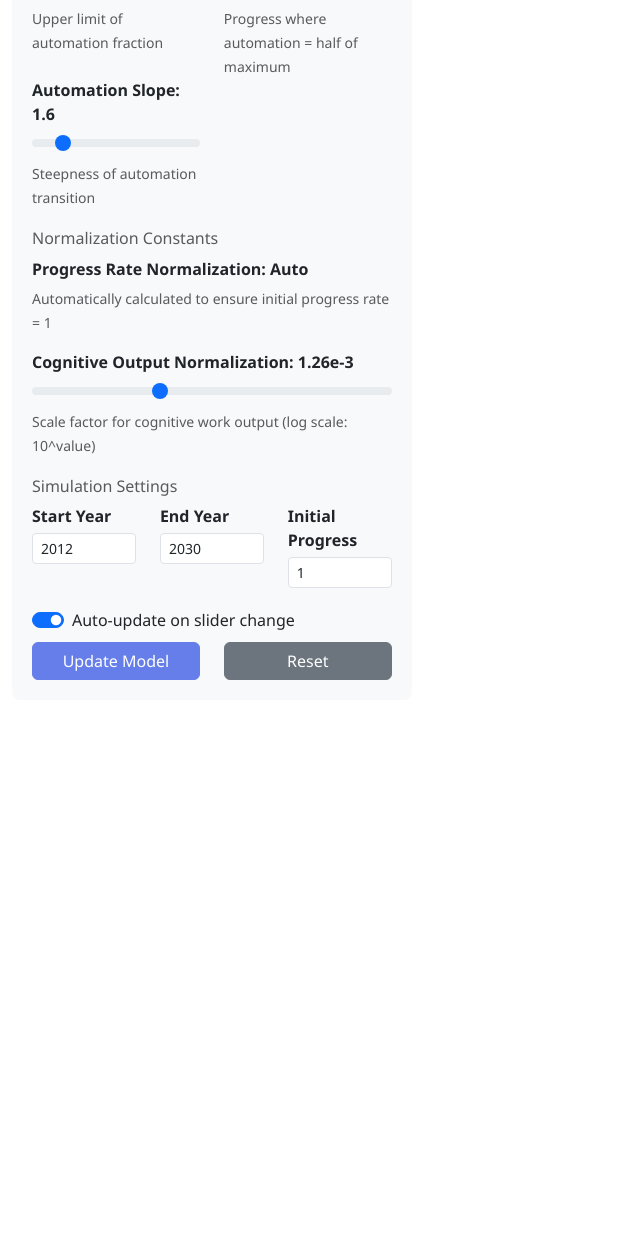
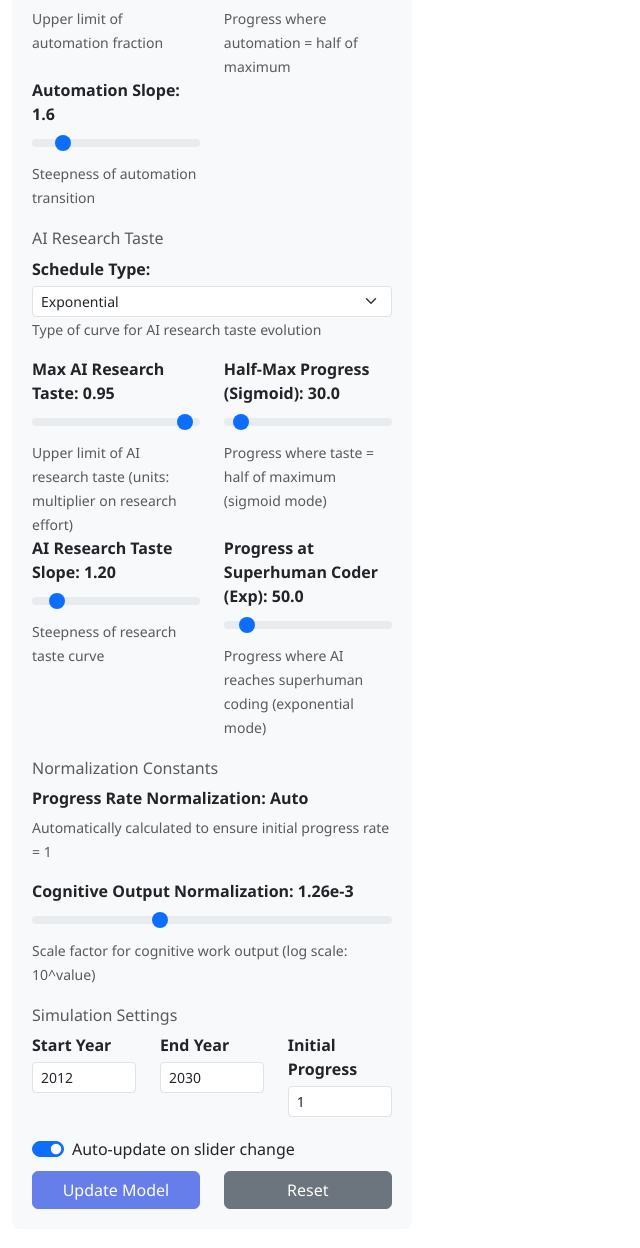
Before and after one commit to brendanhalstead/ai-progress-rates, a Flask app: page / in a window 1280 px wide. Shown: the part 842-2090 px from the top of the page, without its empty margins (0-640 px from the left). Run offline with Flask 2, Linux system fonts and the light colour scheme; some libraries are stand-ins or nearby versions.

Commit message:
research taste v3 (crude input methods)

```diff
--- a/app.py
+++ b/app.py
@@ -787,7 +787,12 @@ def params_to_dict(params: Parameters):
         'automation_slope': params.automation_slope,
         'progress_rate_normalization': params.progress_rate_normalization,
         'cognitive_output_normalization': params.cognitive_output_normalization,
-        'zeta': params.zeta
+        'zeta': params.zeta,
+        'ai_research_taste_at_superhuman_coder': params.ai_research_taste_at_superhuman_coder,
+        'progress_at_half_ai_research_taste': params.progress_at_half_ai_research_taste,
+        'ai_research_taste_slope': params.ai_research_taste_slope,
+        'taste_schedule_type': params.taste_schedule_type,
+        'progress_at_sc': params.progress_at_sc
     }
 
 
@@ -972,6 +977,7 @@ def get_parameter_config():
             'bounds': cfg.PARAMETER_BOUNDS,
             'defaults': cfg.DEFAULT_PARAMETERS,
             'validation_thresholds': cfg.PARAM_VALIDATION_THRESHOLDS,
+            'taste_schedule_types': cfg.TASTE_SCHEDULE_TYPES,
             'descriptions': {
                 'rho_cognitive': {
                     'name': 'Cognitive Elasticity (ρ_cognitive)',
@@ -1021,6 +1027,31 @@ def get_parameter_config():
                 'progress_rate_normalization': {
                     'name': 'Progress Rate Normalization',
                     'description': 'Normalization factor for progress rates (auto-calculated)',
+                    'units': 'dimensionless'
+                },
+                'ai_research_taste_at_superhuman_coder': {
+                    'name': 'Max AI Research Taste',
+                    'description': 'AI research taste when AI reaches superhuman coding ability',
+                    'units': 'fraction'
+                },
+                'progress_at_half_ai_research_taste': {
+                    'name': 'Half-Max AI Research Taste Progress',
+                    'description': 'Progress level at 50% of max AI research taste (sigmoid mode)',
+                    'units': 'dimensionless'
+                },
+                'ai_research_taste_slope': {
+                    'name': 'AI Research Taste Slope',
+                    'description': 'Steepness of AI research taste curve',
+                    'units': 'dimensionless'
+                },
+                'taste_schedule_type': {
+                    'name': 'AI Research Taste Schedule Type',
+                    'description': 'Type of curve for AI research taste evolution',
+                    'units': 'categorical'
+                },
+                'progress_at_sc': {
+                    'name': 'Progress at Superhuman Coder',
+                    'description': 'Progress level where AI reaches superhuman coding ability (exponential mode)',
                     'units': 'dimensionless'
                 }
             }
@@ -1538,7 +1569,12 @@ def get_default_data():
             'automation_slope': params.automation_slope,
             'progress_rate_normalization': params.progress_rate_normalization,
             'cognitive_output_normalization': params.cognitive_output_normalization,
-            'zeta': params.zeta
+            'zeta': params.zeta,
+            'ai_research_taste_at_superhuman_coder': params.ai_research_taste_at_superhuman_coder,
+            'progress_at_half_ai_research_taste': params.progress_at_half_ai_research_taste,
+            'ai_research_taste_slope': params.ai_research_taste_slope,
+            'taste_schedule_type': params.taste_schedule_type,
+            'progress_at_sc': params.progress_at_sc
         }
     })
 
--- a/templates/index.html
+++ b/templates/index.html
@@ -189,6 +189,45 @@
                                 </div>
                             </div>
 
+                            <!-- AI Research Taste Parameters -->
+                            <div class="param-group">
+                                <h6 class="text-muted">AI Research Taste</h6>
+
+                                <div class="mb-3">
+                                    <label class="param-label">Schedule Type:</label>
+                                    <select class="form-select form-select-sm" id="taste_schedule_type">
+                                        <option value="exponential">Exponential</option>
+                                        <option value="sigmoid">Sigmoid</option>
+                                    </select>
+                                    <small class="text-muted">Type of curve for AI research taste evolution</small>
+                                </div>
+
+                                <div class="row">
+                                    <div class="col-6">
+                                        <label class="param-label">Max AI Research Taste: <span id="ai_research_taste_at_superhuman_coder_val">Loading...</span></label>
+                                        <input type="range" class="range-input form-range" id="ai_research_taste_at_superhuman_coder" step="0.01">
+                                        <small class="text-muted">Upper limit of AI research taste (units: multiplier on research effort)</small>
+                                    </div>
+                                    <div class="col-6">
+                                        <label class="param-label">Half-Max Progress (Sigmoid): <span id="progress_at_half_ai_research_taste_val">Loading...</span></label>
+                                        <input type="range" class="range-input form-range" id="progress_at_half_ai_research_taste" step="1">
+                                        <small class="text-muted">Progress where taste = half of maximum (sigmoid mode)</small>
+                                    </div>
+                                </div>
+
+                                <div class="row">
+                                    <div class="col-6">
+                                        <label class="param-label">AI Research Taste Slope: <span id="ai_research_taste_slope_val">Loading...</span></label>
+                                        <input type="range" class="range-input form-range" id="ai_research_taste_slope" step="0.1">
+                                        <small class="text-muted">Steepness of research taste curve</small>
+                                    </div>
+                                    <div class="col-6">
+                                        <label class="param-label">Progress at Superhuman Coder (Exp): <span id="progress_at_sc_val">Loading...</span></label>
+                                        <input type="range" class="range-input form-range" id="progress_at_sc" step="1">
+                                        <small class="text-muted">Progress where AI reaches superhuman coding (exponential mode)</small>
+                                    </div>
+                                </div>
+                            </div>
 
 
                             <!-- Normalization Parameters -->
@@ -484,21 +523,30 @@
             const parameterIds = [
                 'rho_cognitive', 'rho_progress', 'alpha', 'software_progress_share',
                 'automation_fraction_at_superhuman_coder', 'progress_at_half_sc_automation',
-                'automation_slope', 'cognitive_output_normalization', 'zeta'
+                'automation_slope', 'cognitive_output_normalization', 'zeta',
+                'ai_research_taste_at_superhuman_coder', 'progress_at_half_ai_research_taste',
+                'ai_research_taste_slope', 'taste_schedule_type', 'progress_at_sc'
             ];
 
             parameterIds.forEach(id => {
                 const element = $('#' + id);
                 if (element.length) {
-                    let value = parseFloat(element.val());
-
-                    // Special handling for cognitive output normalization (convert from log scale)
-                    if (id === 'cognitive_output_normalization') {
-                        value = Math.pow(10, value);
-                    }
-
-                    // Validate that the value is a finite number
-                    if (!isFinite(value)) {
+                    let value;
+
+                    // Special handling for string parameters
+                    if (id === 'taste_schedule_type') {
+                        value = element.val(); // Keep as string
+                    } else {
+                        value = parseFloat(element.val());
+
+                        // Special handling for cognitive output normalization (convert from log scale)
+                        if (id === 'cognitive_output_normalization') {
+                            value = Math.pow(10, value);
+                        }
+                    }
+
+                    // Validate numeric parameters only
+                    if (id !== 'taste_schedule_type' && !isFinite(value)) {
                         console.warn(`Invalid value for ${id}: ${element.val()}, using fallback`);
                         // Use fallback from parameter config or hardcoded value
                         if (parameterConfig && parameterConfig.defaults && parameterConfig.defaults[id] !== undefined) {
@@ -509,9 +557,20 @@
                                 'rho_cognitive': -2, 'rho_progress': -0.1, 'alpha': 0.5,
                                 'software_progress_share': 0.5, 'automation_fraction_at_superhuman_coder': 0.99,
                                 'progress_at_half_sc_automation': 18.0, 'automation_slope': 1.6,
-                                'cognitive_output_normalization': 1, 'zeta': 0.4
+                                'cognitive_output_normalization': 1, 'zeta': 0.4,
+                                'ai_research_taste_at_superhuman_coder': 0.95, 'progress_at_half_ai_research_taste': 30.0,
+                                'ai_research_taste_slope': 1.2, 'progress_at_sc': 50.0
                             };
                             value = fallbacks[id] || 1;
+                        }
+                    }
+
+                    // For string parameters, validate against allowed values
+                    if (id === 'taste_schedule_type') {
+                        const allowedTypes = parameterConfig?.taste_schedule_types || ['exponential', 'sigmoid'];
+                        if (!allowedTypes.includes(value)) {
+                            console.warn(`Invalid taste_schedule_type: ${value}, using default`);
+                            value = parameterConfig?.defaults?.taste_schedule_type || 'exponential';
                         }
                     }
 
@@ -1197,6 +1256,29 @@
                 });
             }
 
+            // Initialize dropdown controls
+            if (parameterConfig.taste_schedule_types && parameterConfig.defaults) {
+                const tasteScheduleSelect = document.getElementById('taste_schedule_type');
+                if (tasteScheduleSelect) {
+                    // Clear existing options
+                    tasteScheduleSelect.innerHTML = '';
+
+                    // Add options from config
+                    parameterConfig.taste_schedule_types.forEach(type => {
+                        const option = document.createElement('option');
+                        option.value = type;
+                        option.textContent = type.charAt(0).toUpperCase() + type.slice(1);
+                        tasteScheduleSelect.appendChild(option);
+                    });
+
+                    // Set default value
+                    const defaultType = parameterConfig.defaults.taste_schedule_type || 'exponential';
+                    tasteScheduleSelect.value = defaultType;
+
+                    console.log(`Initialized taste_schedule_type dropdown with options: ${parameterConfig.taste_schedule_types.join(', ')}, default: ${defaultType}`);
+                }
+            }
+
             // Initialize number inputs (simulation settings)
             // Use hardcoded defaults since simulation settings aren't in parameter config yet
             const startYear = document.getElementById('start_year');
```
Also changed, not shown: model_config.py (+8 -1 lines), progress_model.py (+62 -8 lines).
